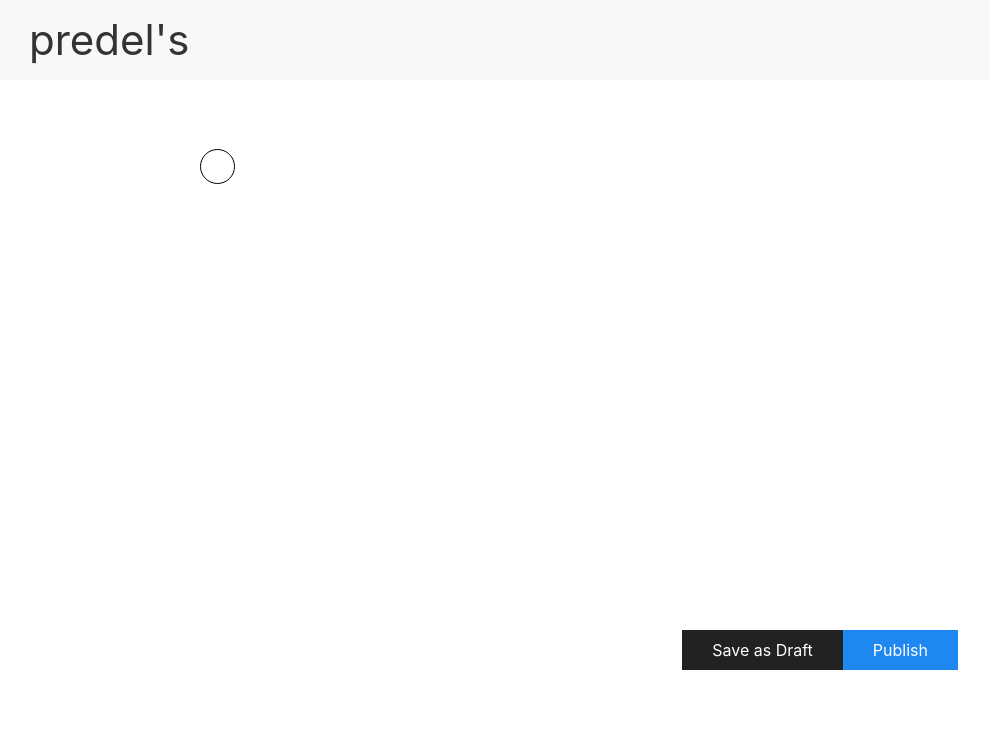
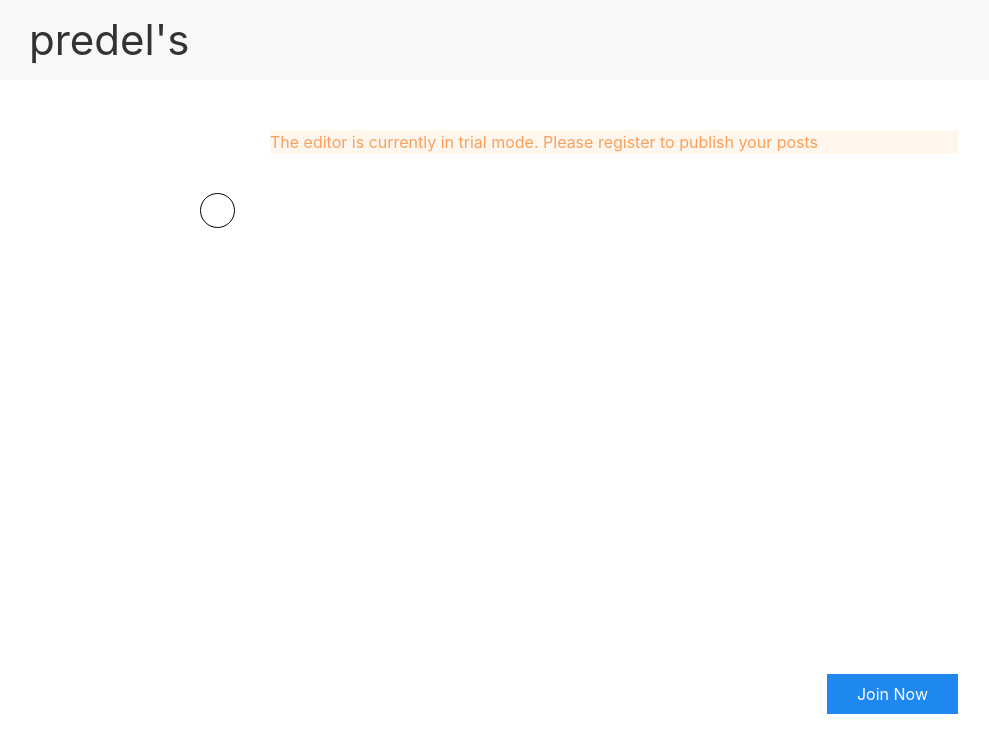
Before and after one commit to danielpredel/predel-blog-client, an Angular app: page /editor/trial-mode in a window 1280 px wide. Shown: the top 752 px of the page, without its empty margins (26-1015 px from the left). Built offline with nearby package versions, Linux system fonts and the light colour scheme.

Commit message:
Add trial mode and logged mode to the editor

```diff
--- a/src/app/content-editor/editor/editor.component.html
+++ b/src/app/content-editor/editor/editor.component.html
@@ -3,14 +3,36 @@
   <div
     class="uk-container uk-container-small uk-margin-auto uk-margin-auto-vertical uk-width-4-5@s uk-width-3-5@m"
   >
+    <ng-container *ngIf="!isLogged()">
+      <div class="uk-alert-warning" uk-alert>
+        <a href class="uk-alert-close" uk-close></a>
+        <p>
+          The editor is currently in trial mode. Please register to publish your posts
+        </p>
+      </div>
+    </ng-container>
     <article id="editor-container" class="uk-article editor">
       <ng-container #container></ng-container>
     </article>
-    <div class="uk-clearfix">
-      <div class="uk-float-right">
-        <button class="uk-button uk-button-secondary" (click)="saveAsDraft()">Save as Draft</button>
-        <button class="uk-button uk-button-primary" (click)="publish()">Publish</button>
+    <ng-container *ngIf="isLogged()">
+      <div class="uk-clearfix">
+        <div class="uk-float-right">
+          <!-- <button class="uk-button uk-button-secondary" (click)="saveAsDraft()">
+            Save as Draft
+          </button> -->
+          <button class="uk-button uk-button-primary" (click)="publish()">
+            Publish
+          </button>
+        </div>
       </div>
-    </div>
+    </ng-container>
+
+    <ng-container *ngIf="!isLogged()">
+      <div class="uk-clearfix">
+        <div class="uk-float-right">
+          <button class="uk-button uk-button-primary">Join Now</button>
+        </div>
+      </div>
+    </ng-container>
   </div>
 </div>
--- a/src/app/content-editor/editor/editor.component.ts
+++ b/src/app/content-editor/editor/editor.component.ts
@@ -6,6 +6,8 @@ import { TextComponent } from "../text/text.component";
 import { ListComponent } from '../list/list.component';
 import { ImageComponent } from "../image/image.component";
 import { CodeSnippetComponent } from '../code-snippet/code-snippet.component';
+import { AuthService } from '../../shared/services/auth.service';
+import { ActivatedRoute } from '@angular/router';
 
 @Component({
   selector: 'app-editor',
@@ -24,14 +26,26 @@ export class EditorComponent {
   private componentsIds: Array<string> = [];
   private lastFocusedComponent: number = 0;
 
-  constructor(private idService: StaticIdService) { }
+  postId: string = '';
+
+  constructor(private idService: StaticIdService, private authService: AuthService,
+    private activatedRoute: ActivatedRoute) { }
 
   ngOnInit() {
     // Get the post id
+    this.activatedRoute.paramMap.subscribe(params => {
+      this.postId = params.get('id') || '';
+    });
+    if(this.postId !== 'trial-mode'){
+      // make request
+    }
     // Depending on the requests answer:
+    // +
     // + New:   body will be empty  -> newPostRender()
     // + Edit:  body will have data -> editPostRender()
-    // + 403:   forbiden go to main page or not found
+    // + 401:   unauthorized go to main page
+    // + 403:   forbiden go to main page
+    // + 404:   not found go to main page
     this.renderNewPost();
   }
 
@@ -189,6 +203,10 @@ export class EditorComponent {
   publish() {
     let data = this.getData();
     console.log(data);
+  }
+
+  isLogged() {
+    return this.authService.isLogged();
   }
 
   // Text Component Functions
```
